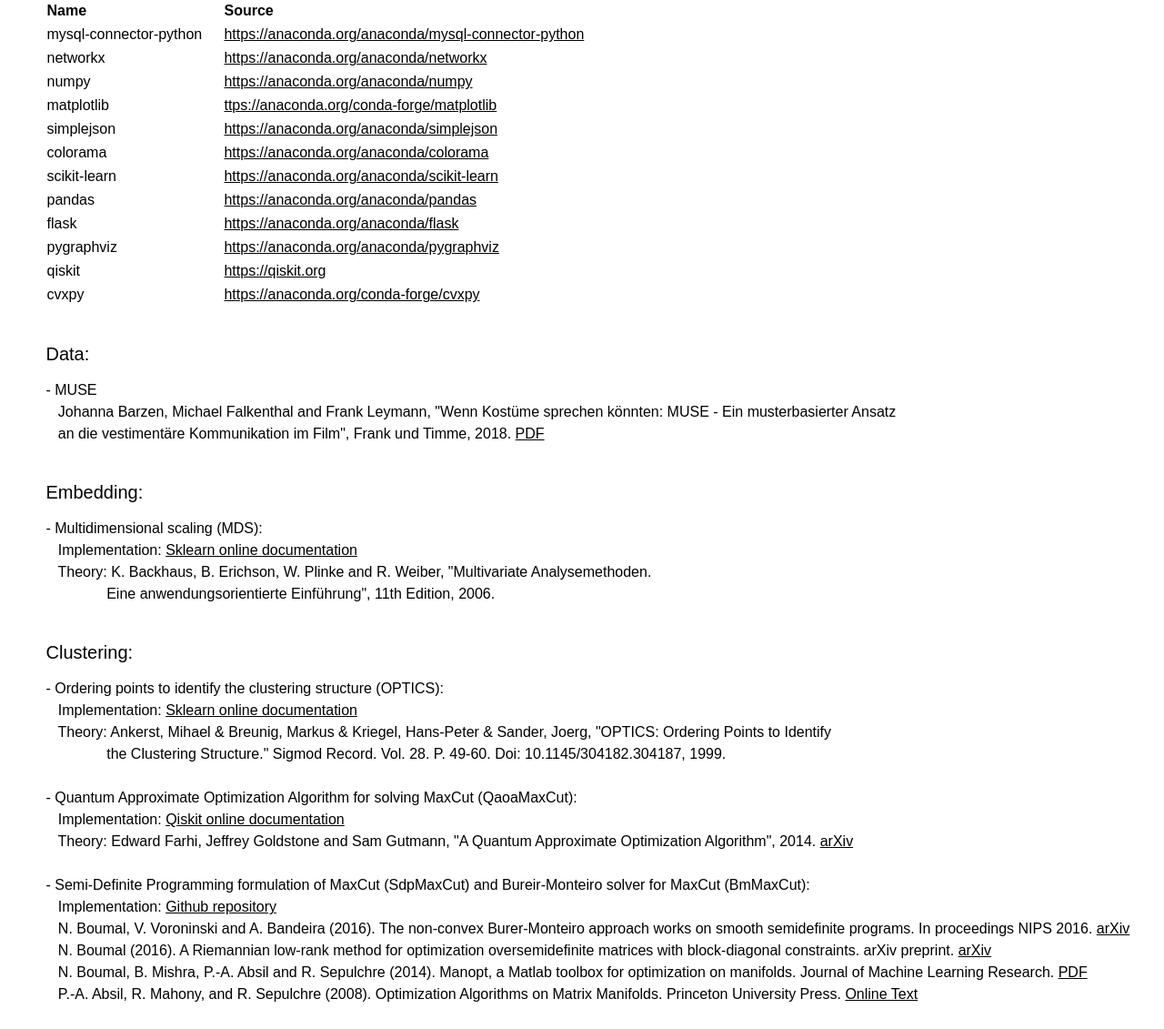
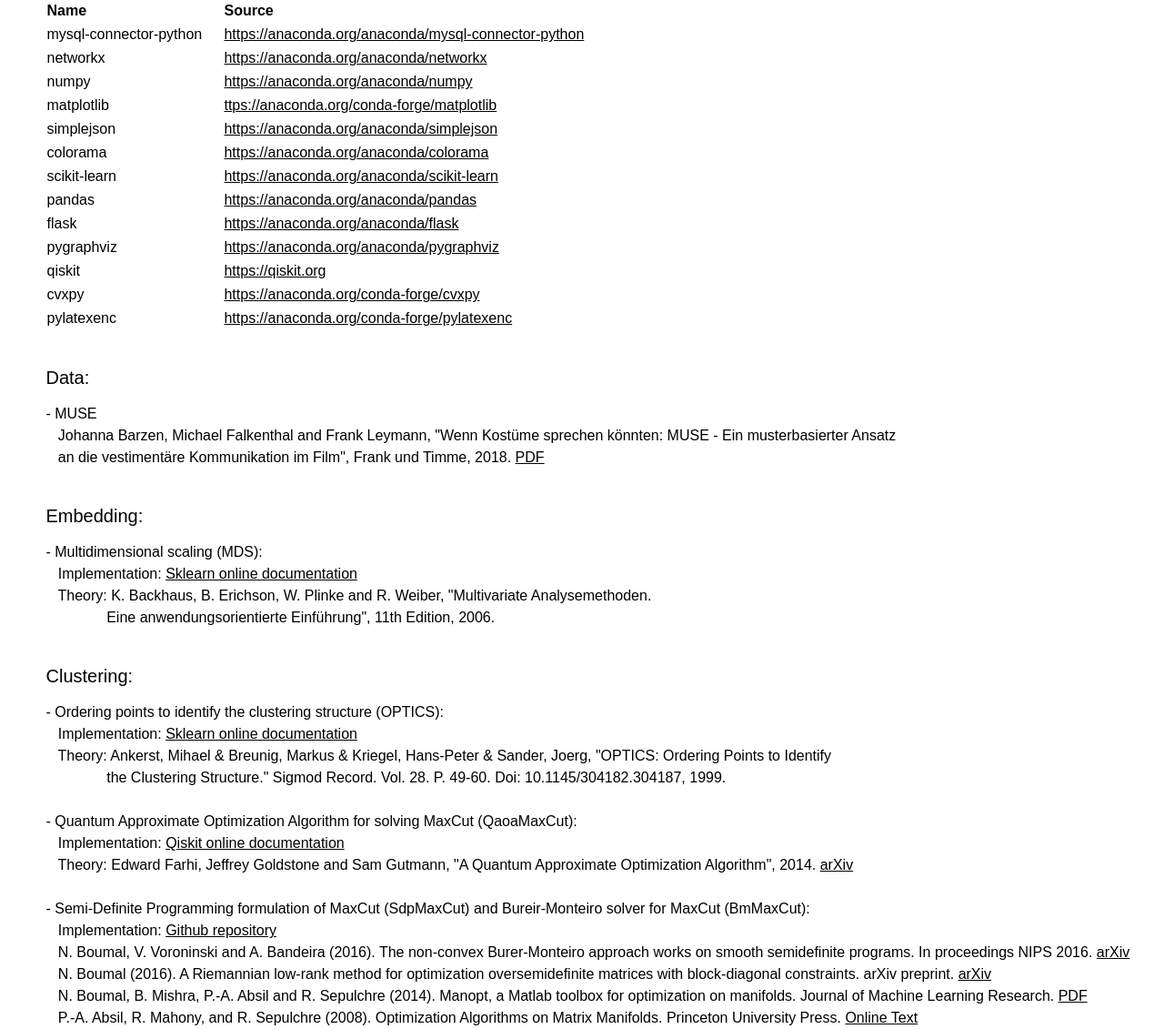
Before and after one commit to UST-QuAntiL/qhana, a Flask app: page /references in a window 1280 px wide. Shown: the part 273-1404 px from the top of the page at 91% size. Before the commit the page ends 1374 px from the top, so only its background shows below. Run offline with Flask 2, Linux system fonts and the light colour scheme; some libraries are stand-ins or nearby versions.

Commit message:
Added new dependencies for quantum k means.

```diff
--- a/planqk.yml
+++ b/planqk.yml
@@ -16,5 +16,6 @@ dependencies:
   - pygraphviz
   - pip
   - cvxpy
+  - pylatexenc
   - pip:
     - qiskit
--- a/templates/references.html
+++ b/templates/references.html
@@ -61,6 +61,10 @@
       <tr>
         <td>cvxpy</td>
         <td><a href="https://anaconda.org/conda-forge/cvxpy" target="_blank" rel="noopener noreferrer" style="color: black;"/><u>https://anaconda.org/conda-forge/cvxpy</u></a></td>
+      </tr>
+      <tr>
+        <td>pylatexenc</td>
+        <td><a href="https://anaconda.org/conda-forge/pylatexenc" target="_blank" rel="noopener noreferrer" style="color: black;"/><u>https://anaconda.org/conda-forge/pylatexenc</u></a></td>
       </tr>
     </tbody>
 </table>
```
Also changed, not shown: README.md.
